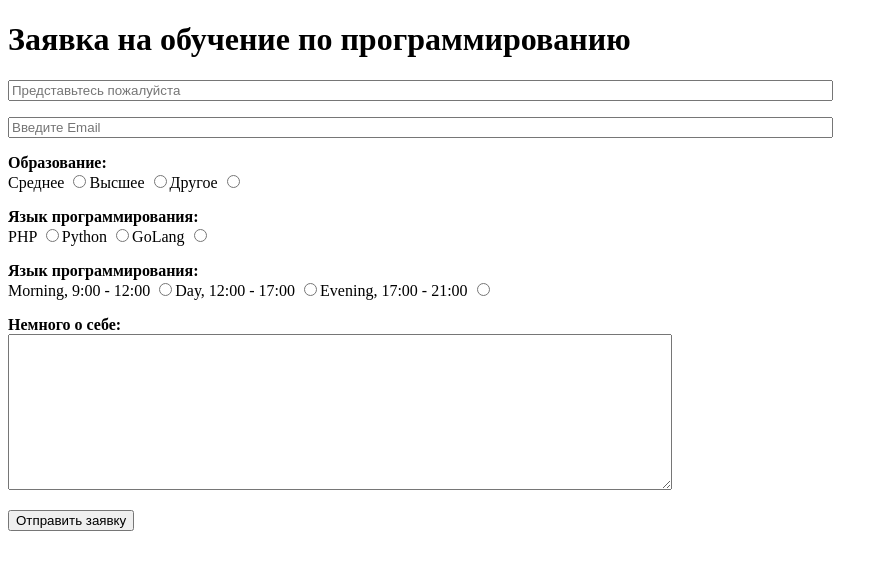
After one commit to Grec88/first_php, a PHP site: page /training7/training_form.php in a window 1280 px wide. The commit adds this page. Shown: the top 570 px of the page, without its empty margins (0-888 px from the left). Run offline with PHP 8.4, Linux system fonts and the light colour scheme.

Commit message:
Training7

```diff
--- a/index.php
+++ b/index.php
@@ -69,6 +69,7 @@
             <li><a href="training4\training4.php">Четвертое домашнее задание</a></li>
             <li><a href="training5.php">Пятое домашнее задание</a></li>
             <li><a href="training6.php">Шестое домашнее задание</a></li>
+            <li><a href="training7\training_form.php">Седьмое домашнее задание</a></li>
         </ul>
     </main>
 </body>
--- /dev/null
+++ b/training7/sanitize.php
@@ -0,0 +1,44 @@
+<?php
+function filter_string(string $str): string
+{
+    $filtered_str = strip_tags($str);
+    $filtered_str = htmlspecialchars($filtered_str);
+
+    return $filtered_str;
+}
+
+function filter_email(string $email): string
+{
+    $filtered_email = filter_var($email, FILTER_SANITIZE_EMAIL);
+    $filtered_email = filter_var($filtered_email, FILTER_VALIDATE_EMAIL);
+
+    return $filtered_email;
+}
+
+const EDUCATION_SCHOOL = 'school';
+const EDUCATION_HIGHER = 'higher';
+const EDUCATION_OTHER = 'other';
+const EDUCATION_ARR = [
+    EDUCATION_SCHOOL => 'Среднее',
+    EDUCATION_HIGHER => 'Высшее',
+    EDUCATION_OTHER => 'Другое'
+];
+
+const LANGUAGE_PHP = 'php';
+const LANGUAGE_PY = 'python';
+const LANGUAGE_GO = 'go';
+const LANGUAGE_ARR = [
+    LANGUAGE_PHP => 'PHP',
+    LANGUAGE_PY => 'Python',
+    LANGUAGE_GO => 'GoLang'
+];
+
+const MORNING_LEARNING = 'morning';
+const DAY_LEARNING = 'day';
+const EVENING_LEARNING = 'evening';
+const LEARNING_TIME = [
+    MORNING_LEARNING => 'Morning, 9:00 - 12:00',
+    DAY_LEARNING => 'Day, 12:00 - 17:00',
+    EVENING_LEARNING => 'Evening, 17:00 - 21:00'
+
+];
--- /dev/null
+++ b/training7/training_form.php
@@ -0,0 +1,133 @@
+<?php
+require "sanitize.php";
+
+function render_form()
+{
+    ?>
+    <form action="" method="post" name="training_form">
+        <p>
+            <input type="text" name="username" size="100" maxlength="100" placeholder="Представьтесь пожалуйста" required>
+        </p>
+
+        <p>
+            <input type="text" name="email" size="100" maxlength="50" placeholder="Введите Email" required>
+        </p>
+
+        <p>
+            <b>Образование:</b><br>
+            <?php
+            foreach (EDUCATION_ARR as $education => $education_title) {
+                echo '<label>' . $education_title . ' <input type="radio" name="education" value="' . $education . '" ></label>';
+            }
+            ?>
+        </p>
+
+        <p>
+            <b>Язык программирования:</b><br>
+            <?php
+            foreach (LANGUAGE_ARR as $language => $language_title) {
+                echo '<label>' . $language_title . ' <input type="radio" name="languages[]" value="' . $language . '"></label>';
+            }
+            ?>
+        </p>
+
+        <p>
+            <b>Язык программирования:</b><br>
+            <?php
+            foreach (LEARNING_TIME as $time => $part_of_the_day) {
+                echo '<label>' . $part_of_the_day . ' <input type="radio" name="time_for_learning" value="' . $time . '"></label>';
+            }
+            ?>
+        </p>
+
+        <p>
+            <b>Немного о себе:</b><br>
+            <textarea name="about_me" cols="80" rows="10"></textarea>
+        </p>
+
+        <p>
+            <input type="submit" value="Отправить заявку">
+        </p>
+    </form>
+    <?php
+}
+?>
+<!DOCTYPE html>
+<html lang="ru">
+
+<head>
+    <meta charset="utf-8">
+    <title>Заявка на обучение по программированию</title>
+</head>
+
+<body>
+    <h1>Заявка на обучение по программированию</h1>
+
+    <?php
+    if ($_SERVER['REQUEST_METHOD'] == 'POST') {
+        $username = array_key_exists('username', $_POST) ? $_POST['username'] : '';
+        $filtered_username = filter_string($username);
+
+        $email = array_key_exists('email', $_POST) ? $_POST['email'] : '';
+        $filtered_email = filter_email($email);
+
+        $education = array_key_exists('education', $_POST) ? $_POST['education'] : '';
+        $filtered_education = filter_string($education);
+
+        $languages_arr = array_key_exists('languages', $_POST) ? $_POST['languages'] : [];
+
+        $filtered_languages_arr = [];
+        foreach ($languages_arr as $language) {
+            $filtered_language = filter_string($language);
+            if (!$filtered_language) {
+                continue;
+            }
+            if (!array_key_exists($filtered_language, LANGUAGE_ARR)) {
+                continue;
+            }
+
+            $filtered_languages_arr[] = $filtered_language;
+        }
+
+        $time_for_learning = array_key_exists('time_for_learning', $_POST) ? $_POST['time_for_learning'] : '';
+        $filtered_time_for_learning = filter_string($time_for_learning);
+
+        $about_me = array_key_exists('about_me', $_POST) ? $_POST['about_me'] : '';
+        $filtered_about_me = filter_string($about_me);
+
+        $errors_arr = [];
+
+        if (!$filtered_username) {
+            $errors_arr[] = 'Вы не указали свое имя';
+        }
+
+        if (!$filtered_email) {
+            $errors_arr[] = 'Вы не указали свой email';
+        }
+
+
+        if (count($filtered_languages_arr) != count($languages_arr)) {
+            $errors_arr[] = 'Некорректно указан язык программирования';
+        }
+
+        if (!array_key_exists($filtered_time_for_learning, LEARNING_TIME)) {
+            $errors_arr[] = 'Вы не выбрали время обучения';
+        }
+
+
+        if (!$errors_arr) {
+            echo '<h2>' . $filtered_username . ', Ваша заявка на обучение принята, спасибо!</h2>';
+        } else {
+            echo '<p>';
+            echo implode('<br>', $errors_arr);
+            echo '</p>';
+        }
+    } else {
+        render_form();
+    }
+    ?>
+
+
+</body>
+
+</html>
```
